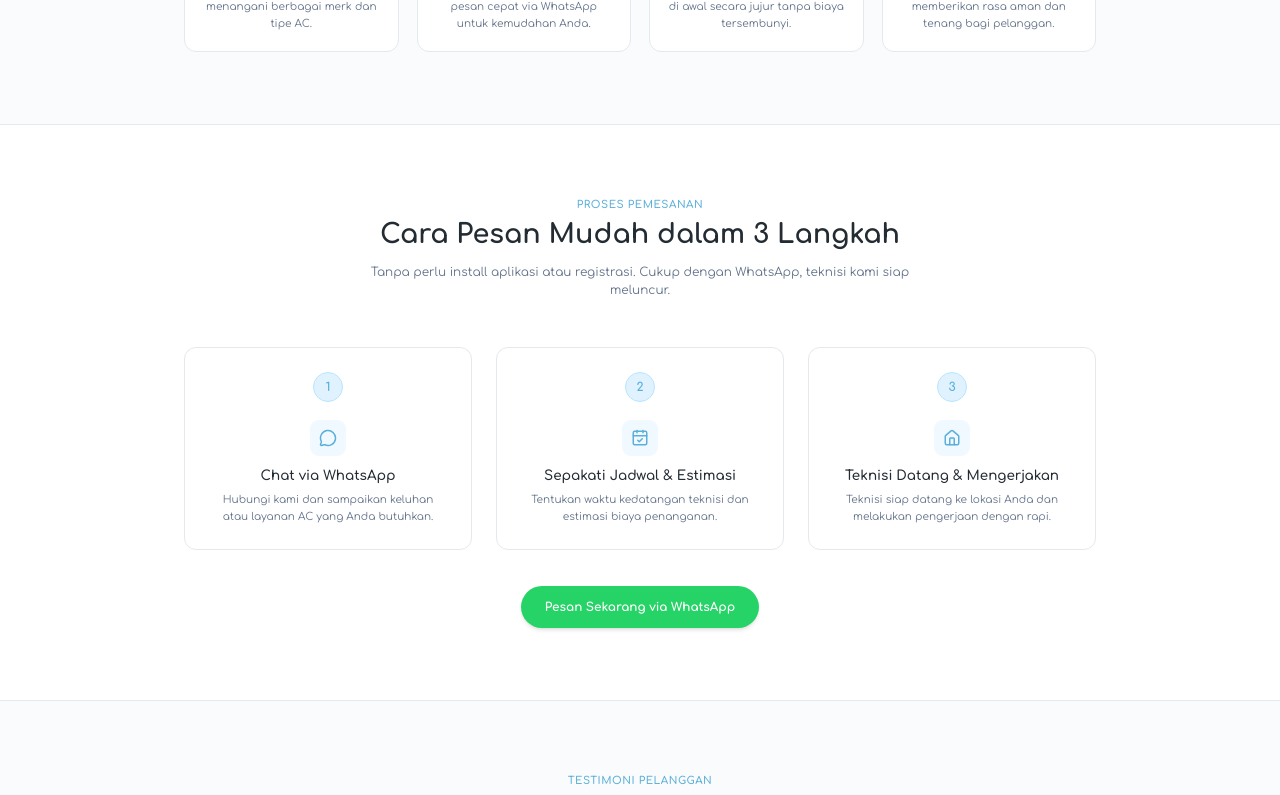
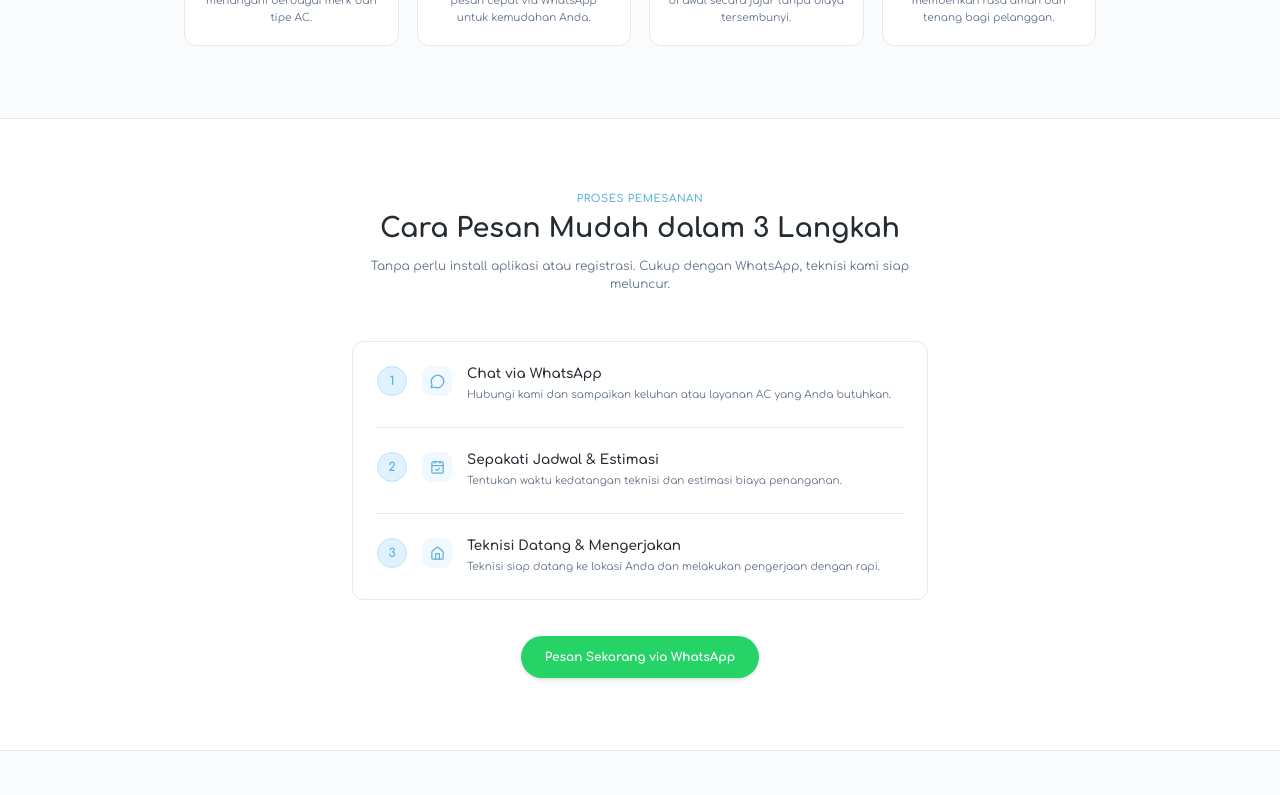
Before and after one commit to Neotsaqif/fazzaservice, a React (Vite) app: page / in a window 1280 px wide. Shown: the part 1498-2293 px from the top of the page. Built offline with nearby package versions, Linux system fonts and the light colour scheme.

Commit message:
Update Hero and HowToOrder components for improved layout and styling

```diff
--- a/src/components/Hero.tsx
+++ b/src/components/Hero.tsx
@@ -44,23 +44,23 @@ export const Hero: React.FC = () => {
             </div>
 
             {/* Trust highlights */}
-            <div className="mt-10 w-full max-w-2xl rounded-full border border-white/80 bg-white/85 py-3.5 px-6 shadow-lg shadow-slate-900/5 backdrop-blur-sm">
-              <div className="grid grid-cols-1 gap-4 sm:grid-cols-3">
-                <div className="flex items-center justify-center gap-2.5">
-                  <Clock className="w-5 h-5 text-accent shrink-0" />
-                  <span className="text-xs sm:text-sm font-medium text-foreground">
+            <div className="mt-8 w-full max-w-sm sm:max-w-2xl rounded-2xl sm:rounded-full border border-white/80 bg-white/85 py-3 px-3.5 sm:py-3.5 sm:px-6 shadow-lg shadow-slate-900/5 backdrop-blur-sm">
+              <div className="flex flex-col sm:grid sm:grid-cols-3 gap-2.5 sm:gap-4">
+                <div className="flex items-center justify-center gap-2 sm:gap-2.5">
+                  <Clock className="w-4 h-4 sm:w-5 sm:h-5 text-accent shrink-0" />
+                  <span className="text-[11px] sm:text-sm font-medium text-foreground">
                     Respon Cepat
                   </span>
                 </div>
-                <div className="flex items-center justify-center gap-2.5">
-                  <ShieldCheck className="w-5 h-5 text-accent shrink-0" />
-                  <span className="text-xs sm:text-sm font-medium text-foreground">
+                <div className="flex items-center justify-center gap-2 sm:gap-2.5">
+                  <ShieldCheck className="w-4 h-4 sm:w-5 sm:h-5 text-accent shrink-0" />
+                  <span className="text-[11px] sm:text-sm font-medium text-foreground">
                     Ada Garansi
                   </span>
                 </div>
-                <div className="flex items-center justify-center gap-2.5">
-                  <Award className="w-5 h-5 text-accent shrink-0" />
-                  <span className="text-xs sm:text-sm font-medium text-foreground">
+                <div className="flex items-center justify-center gap-2 sm:gap-2.5">
+                  <Award className="w-4 h-4 sm:w-5 sm:h-5 text-accent shrink-0" />
+                  <span className="text-[11px] sm:text-sm font-medium text-foreground">
                     Pengerjaan Rapi
                   </span>
                 </div>
--- a/src/components/HowToOrder.tsx
+++ b/src/components/HowToOrder.tsx
@@ -4,9 +4,9 @@ import { SITE_CONFIG, getWhatsAppLink } from "../config/site";
 
 export const HowToOrder: React.FC = () => {
   const stepIcons = [
-    <MessageCircle className="w-6 h-6 text-accent" key="1" />,
-    <CalendarCheck className="w-6 h-6 text-accent" key="2" />,
-    <Home className="w-6 h-6 text-accent" key="3" />,
+    <MessageCircle className="w-5 h-5 text-accent" key="1" />,
+    <CalendarCheck className="w-5 h-5 text-accent" key="2" />,
+    <Home className="w-5 h-5 text-accent" key="3" />,
   ];
 
   return (
@@ -29,28 +29,38 @@ export const HowToOrder: React.FC = () => {
           </p>
         </div>
 
-        <div className="grid grid-cols-1 md:grid-cols-3 gap-8 relative">
+        {/* Single card with all 3 steps as a vertical list */}
+        <div className="bg-card border border-border rounded-2xl p-6 sm:p-8 max-w-3xl mx-auto divide-y divide-border relative z-10">
           {SITE_CONFIG.orderSteps.map((step, index) => (
             <div
               key={step.step}
-              className="bg-card border border-border rounded-2xl p-6 sm:p-8 flex flex-col items-center text-center relative z-10"
+              className={`flex items-start gap-4 sm:gap-5 ${
+                index === 0
+                  ? "pb-6 sm:pb-8"
+                  : index === SITE_CONFIG.orderSteps.length - 1
+                    ? "pt-6 sm:pt-8"
+                    : "py-6 sm:py-8"
+              }`}
             >
-              {/* Step Badge */}
-              <div className="w-10 h-10 rounded-full bg-sky-100 text-accent font-heading font-bold text-base flex items-center justify-center mb-6 border border-sky-200">
+              {/* Numbered badge */}
+              <div className="w-10 h-10 shrink-0 rounded-full bg-sky-100 text-accent font-heading font-bold text-base flex items-center justify-center border border-sky-200">
                 {step.step}
               </div>
 
               {/* Icon */}
-              <div className="w-12 h-12 rounded-xl bg-sky-50 flex items-center justify-center mb-4">
+              <div className="w-10 h-10 shrink-0 rounded-xl bg-sky-50 flex items-center justify-center">
                 {stepIcons[index]}
               </div>
 
-              <h3 className="font-heading font-semibold text-foreground text-lg mb-2">
-                {step.title}
-              </h3>
-              <p className="text-sm text-muted-foreground leading-relaxed">
-                {step.description}
-              </p>
+              {/* Text */}
+              <div className="flex-1 min-w-0">
+                <h3 className="font-heading font-semibold text-foreground text-lg mb-1">
+                  {step.title}
+                </h3>
+                <p className="text-sm text-muted-foreground leading-relaxed">
+                  {step.description}
+                </p>
+              </div>
             </div>
           ))}
         </div>
```
